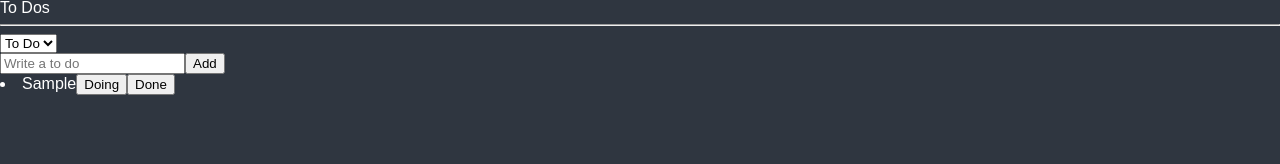
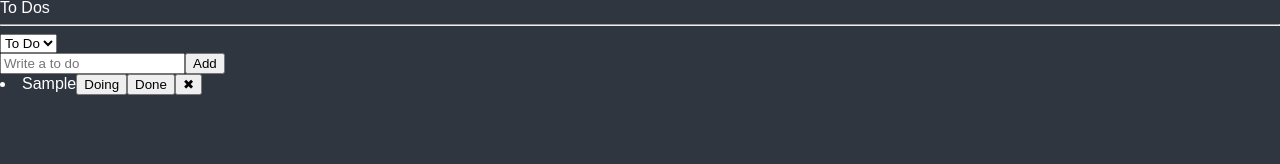
Before and after one commit to mijinB/recoil_todo_list, a React (Create React App) app: page / in a window 1280 px wide. Both pictures are taken after typing "Sample" into the empty fields and a click on the button "Add". Shown: the top 164 px of the page. Built offline with nearby package versions, Linux system fonts and the light colour scheme.

Commit message:
toDo Delete 버튼 구현

```diff
--- a/src/components/ToDo.tsx
+++ b/src/components/ToDo.tsx
@@ -13,14 +13,18 @@ function ToDo({ id, text, category }: IToDo) {
      * 6. 수정된 newToDos로 ToDos List 변경(setToDos)
      */
     const onClick = (categoryState: IToDo["category"]) => {
-        setToDos((prevTodos) => {
-            const targetIndex = prevTodos.findIndex((toDo) => toDo.id === id);
+        setToDos((prevToDos) => {
+            const targetIndex = prevToDos.findIndex((toDo) => toDo.id === id);
             const newToDo: IToDo = { id, text, category: categoryState };
-            const newToDos = [...prevTodos];
+            const newToDos = [...prevToDos];
 
             newToDos.splice(targetIndex, 1, newToDo);
             return newToDos;
         });
+    };
+
+    const onDelete = () => {
+        setToDos((prevToDos) => prevToDos.filter((toDo) => toDo.id !== id));
     };
 
     return (
@@ -29,6 +33,7 @@ function ToDo({ id, text, category }: IToDo) {
             {category !== Categories.TO_DO && <button onClick={() => onClick(Categories.TO_DO)}>To Do</button>}
             {category !== Categories.DOING && <button onClick={() => onClick(Categories.DOING)}>Doing</button>}
             {category !== Categories.DONE && <button onClick={() => onClick(Categories.DONE)}>Done</button>}
+            <button onClick={onDelete}>✖</button>
         </li>
     );
 }
```
